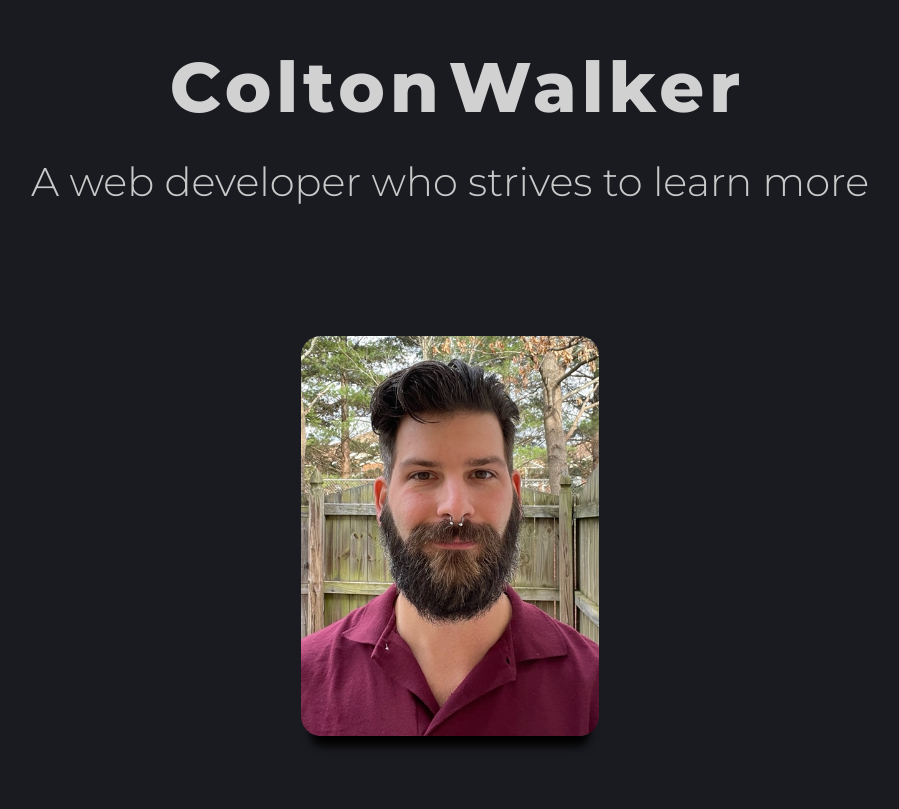
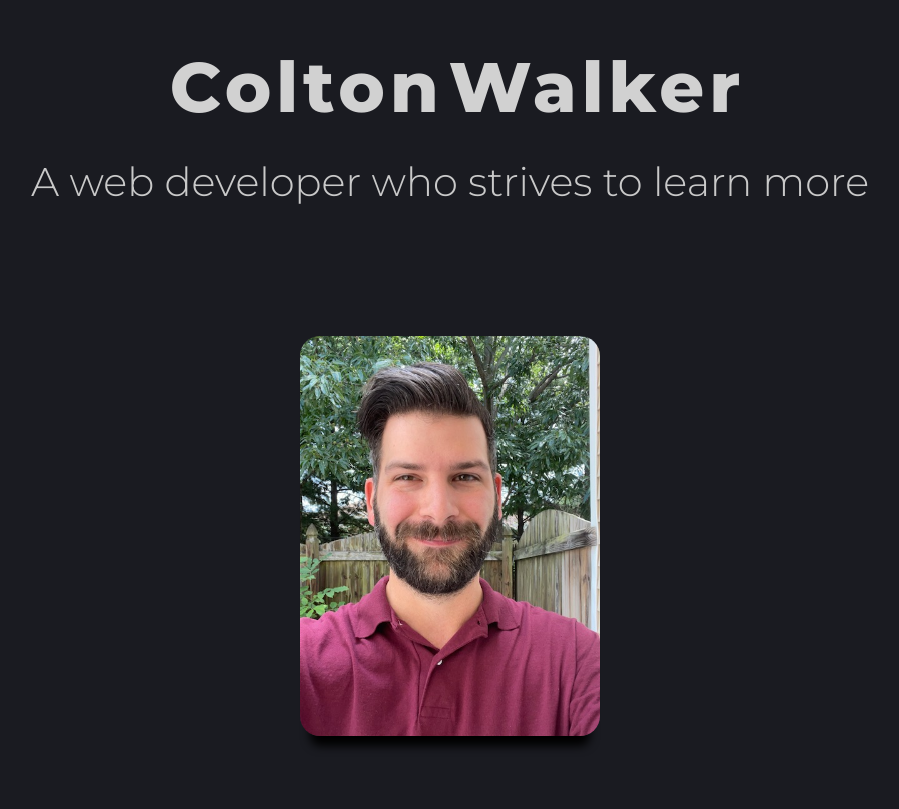
Before and after one commit to coltonwalker22/portfolio, a React (Create React App) app: page / in a window 1280 px wide. Shown: the part 143-952 px from the top of the page, without its empty margins (190-1089 px from the left). Built offline with nearby package versions, Linux system fonts and the light colour scheme; a web font is replaced by a local one.

Commit message:
made photo changes

```diff
--- a/src/components/About/About.js
+++ b/src/components/About/About.js
@@ -10,7 +10,7 @@ export default function About() {
 
         <div className="about-section">
             <div className="about-img">
-                <img alt="" src="images/colton.png"></img>
+                <img alt="" src="images/colton.jpeg"></img>
             </div>
             < div className="about-me">
                 <h1>About</h1>
```
Also changed, not shown: public/images/colton.jpeg (added), 1 other file (tests, documents, lock files or other folders).
